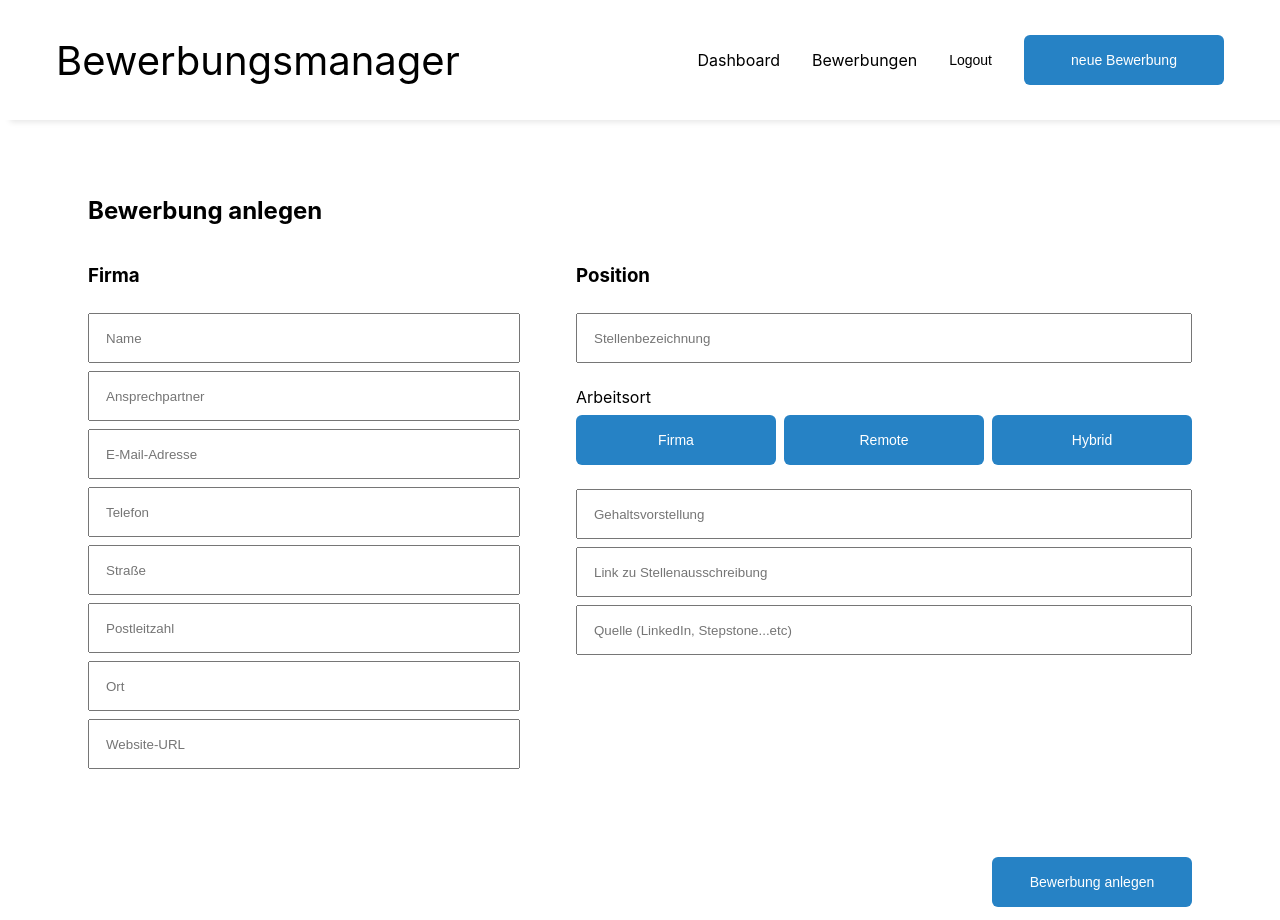
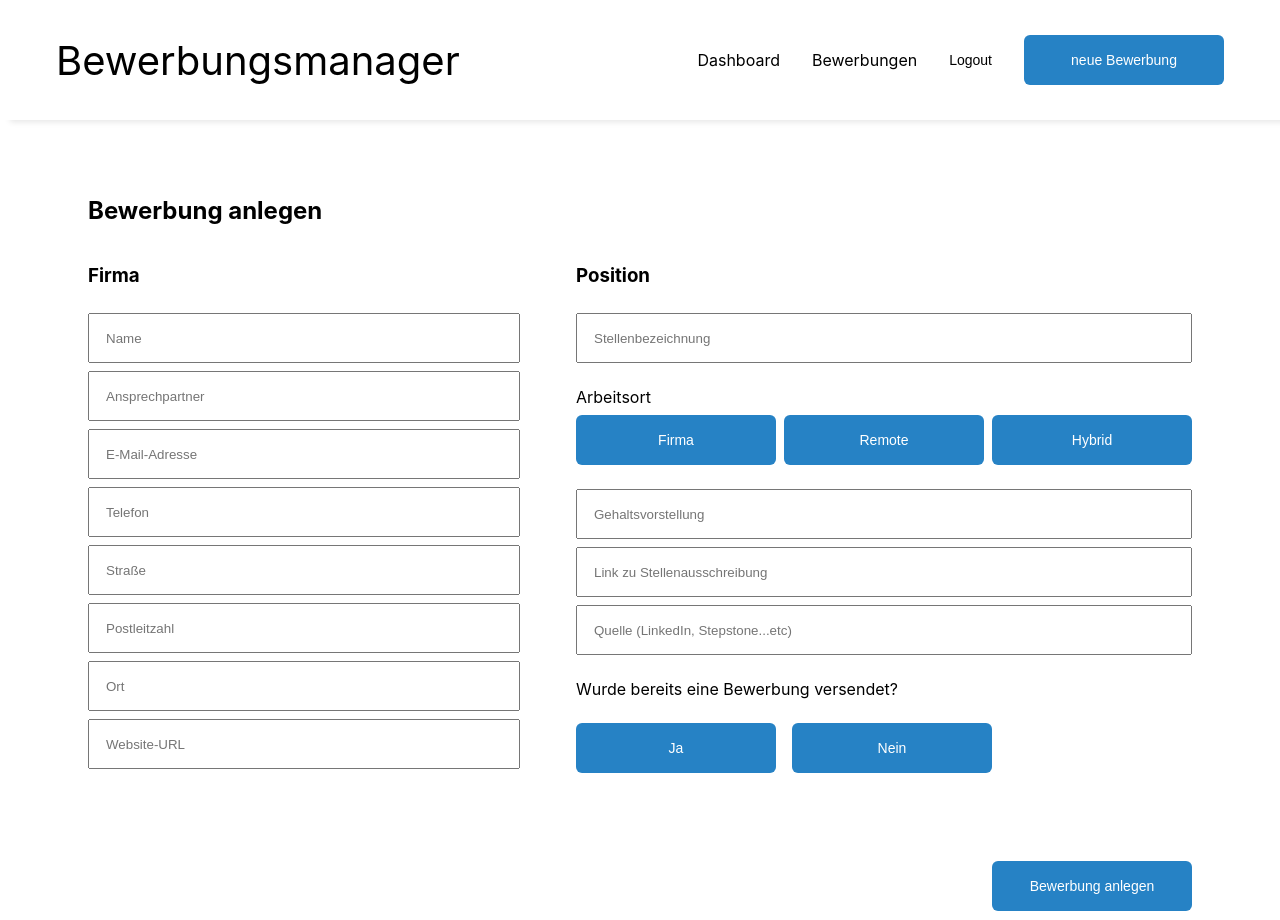
Before and after one commit to jorohx84/application-manager, a React (Create React App) app: page /createapplication in a window 1280 px wide. Built offline with nearby package versions, Linux system fonts and the light colour scheme; no server answers.

Commit message:
watchlist added

```diff
--- a/src/applications.tsx
+++ b/src/applications.tsx
@@ -46,7 +46,8 @@ export const Applications = () => {
         console.log(userID);
         const loadData = async () => {
             const data = await fetchApplications(userID);
-            setApplications(data);
+            const allApps = data.filter((app: any) => app.status.status !== 'Merkliste');
+            setApplications(allApps);
             setbaseApplications(data);
         };
         loadData();
@@ -94,8 +95,7 @@ export const Applications = () => {
         };
         setisUpdate(prev => prev + 1);
         setOpenEdit(false);
-
-
+        setheadlineText('Bewerbungen')
     }
 
     const changeStatus = (value: string, event: React.MouseEvent) => {
@@ -108,7 +108,8 @@ export const Applications = () => {
         setCurrentApplication(null)
         if (!baseApplications) return;
         if (key === 'all') {
-            setApplications(baseApplications);
+            const allApps = baseApplications.filter((app: any) => app.status.status !== 'Merkliste');
+            setApplications(allApps);
             setheadlineText('Bewerbungen')
             return
         }
@@ -210,12 +211,13 @@ export const Applications = () => {
                     <div className="component">
                         <div className="componentContent">
                             <div className="filter">
+                                <button className="filterBtn" onClick={() => filterApps('Merkliste')}>Merkliste</button>
                                 <button className="filterBtn" onClick={() => setshowFilter(true)}><img src="./img/filter_white.svg" alt="" />Filter</button>
                             </div>
 
                             <div className={`filterSidebar ${showFilter ? 'transform' : ''} `}>
                                 <div className="closeBtnContainer">
-                                    <button onClick={()=>setshowFilter(false)} className="closeBtn"> <img src="./img/close_white.svg" alt="" /></button>
+                                    <button onClick={() => setshowFilter(false)} className="closeBtn"> <img src="./img/close_white.svg" alt="" /></button>
                                 </div>
                                 <button onClick={() => filterApps('all')}>Alle</button>
                                 <button onClick={() => filterApps('Bewerbung gesendet')}>Gesendet</button>
@@ -338,6 +340,7 @@ export const Applications = () => {
                             <span>{newStatus || 'Status ändern'} </span>
                             {openDropdown && (
                                 <div className="statusDropdown">
+                                    <button onClick={(e) => { changeStatus('Bewerbung gesendet', e) }}>Bewerbung gesendet</button>
                                     <button onClick={(e) => { changeStatus('Eingang bestätigt', e) }}>Eingang bestätigt</button>
                                     <button onClick={(e) => { changeStatus('Interview', e) }}>Interview</button>
                                     <button onClick={(e) => { changeStatus('Vorstellungsgespräch', e) }}>Vorstellungsgespräch</button>
@@ -347,7 +350,7 @@ export const Applications = () => {
 
                             )}
                         </div>
-                        <input disabled={!(newStatus === 'Interview' || newStatus === 'Vorstellungsgespräch')} type="datetime-local" value={date} onChange={(e) => setDate(e.target.value)} />
+                        <input disabled={!(newStatus === 'Interview' || newStatus === 'Vorstellungsgespräch' || newStatus === 'Bewerbung gesendet')} type="datetime-local" value={date} onChange={(e) => setDate(e.target.value)} />
 
                         <div className="editBtnContainer">
                             <button onClick={() => { setOpenEdit(false); setDate(''); setnewStatus('') }}>Abbrechen</button>
--- a/src/createapplication.scss
+++ b/src/createapplication.scss
@@ -65,3 +65,14 @@ padding: 32px;
     color: rgba(6, 115, 193, 0.724);
     border: solid 1px rgba(6, 115, 193, 0.724);
 }
+
+.applicationData{
+    >p{
+        margin-block: 16px;
+    }
+}
+.appCollactionDataBtns{
+    width: 100%;
+    display: flex;
+    gap: 16px;
+}
--- a/src/createapplication.tsx
+++ b/src/createapplication.tsx
@@ -20,7 +20,7 @@ const CreateApplication = () => {
     const [title, setTitle] = useState('');
     const [location, setLocation] = useState('');
     const [link, setLink] = useState('');
-    const [status, setStatus] = useState('Bewerbung gesendet');
+    const [status, setStatus] = useState('Merkliste');
     const [town, setTown] = useState('');
     const [source, setSource] = useState('');
     const [salary, setSalary] = useState('');
@@ -120,6 +120,11 @@ const CreateApplication = () => {
                                         <input type="text" placeholder="Gehaltsvorstellung" value={salary} onChange={(e) => setSalary(e.target.value)} />
                                         <input type="text" placeholder="Link zu Stellenausschreibung" value={link} onChange={(e) => setLink(e.target.value)} />
                                         <input type="text" placeholder="Quelle (LinkedIn, Stepstone...etc)" value={source} onChange={(e) => setSource(e.target.value)} />
+                                        <p>Wurde bereits eine Bewerbung versendet?</p>
+                                        <div className="appCollactionDataBtns">
+                                            <button type="button" onClick={()=>setStatus('Bewerbung gesendet')}>Ja</button>
+                                            <button type="button" onClick={()=>setStatus('Merkliste')}>Nein</button>
+                                        </div>
                                     </div>
                                 </div>
                                 <div className="applicationBtnContainer">
```
Also changed, not shown: public/img/favorite_white.svg (added).
